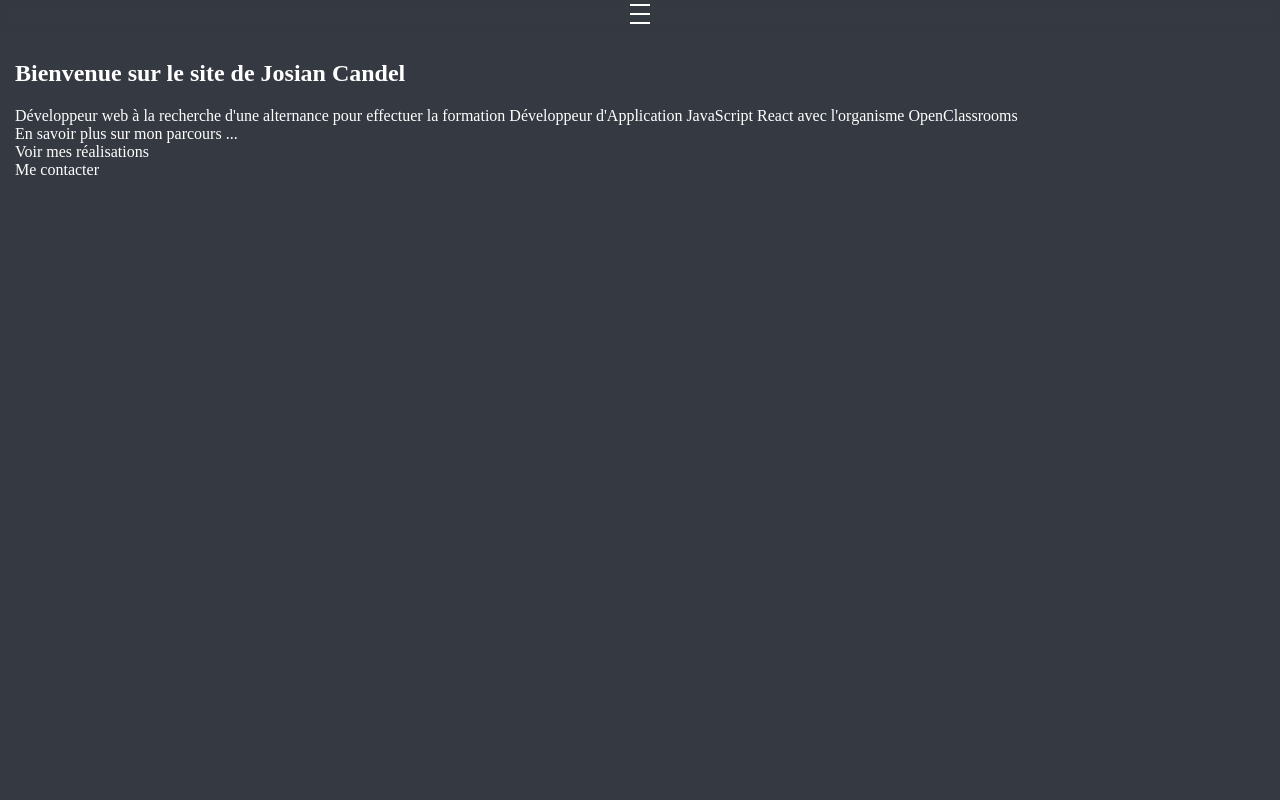
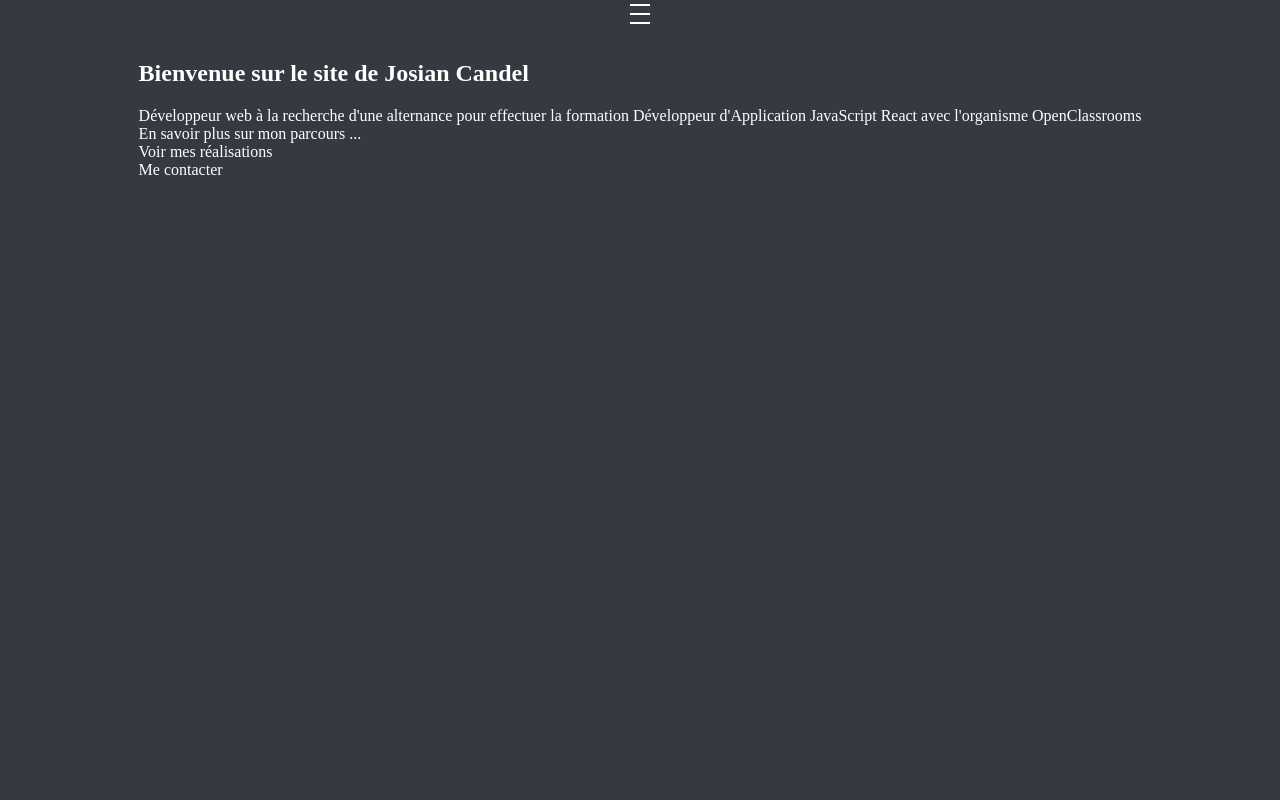
Before and after one commit to Jsncndl/jsncndl, a React (Create React App) app in the folder my-app/: page / in a window 1280 px wide. Shown: the top 800 px of the page. Built offline with nearby package versions, Linux system fonts and the light colour scheme.

Commit message:
edit app and globalStyle for page contact

```diff
--- a/my-app/src/App.tsx
+++ b/my-app/src/App.tsx
@@ -1,5 +1,6 @@
 import './App.css'
 import { ResponsiveHeader } from './components/Header/responsiveHeader'
+import { Contact } from './pages/Contact/Contact'
 import { Home } from './pages/Home/Home'
 import { More } from './pages/More/More'
 import { Sites } from './pages/Sites/Sites'
@@ -53,7 +54,7 @@ function App() {
         <Sites />
       </StyledSection>
       <StyledSection id='contact'>
-        <span>Derniere div</span>
+        <Contact />
       </StyledSection>
     </Main>
   )
--- a/my-app/src/styles/globalStyle.tsx
+++ b/my-app/src/styles/globalStyle.tsx
@@ -7,10 +7,8 @@ export const Main = styled.main`
 
 export const StyledSection = styled.section`
   height: 100vh;
-  top: 0;
-  bottom: 0;
-  left: 0;
-  right: 0;
   background-color: ${colors.first};
   padding: 40px 15px;
+  display: flex;
+  justify-content: center;
 `
```
